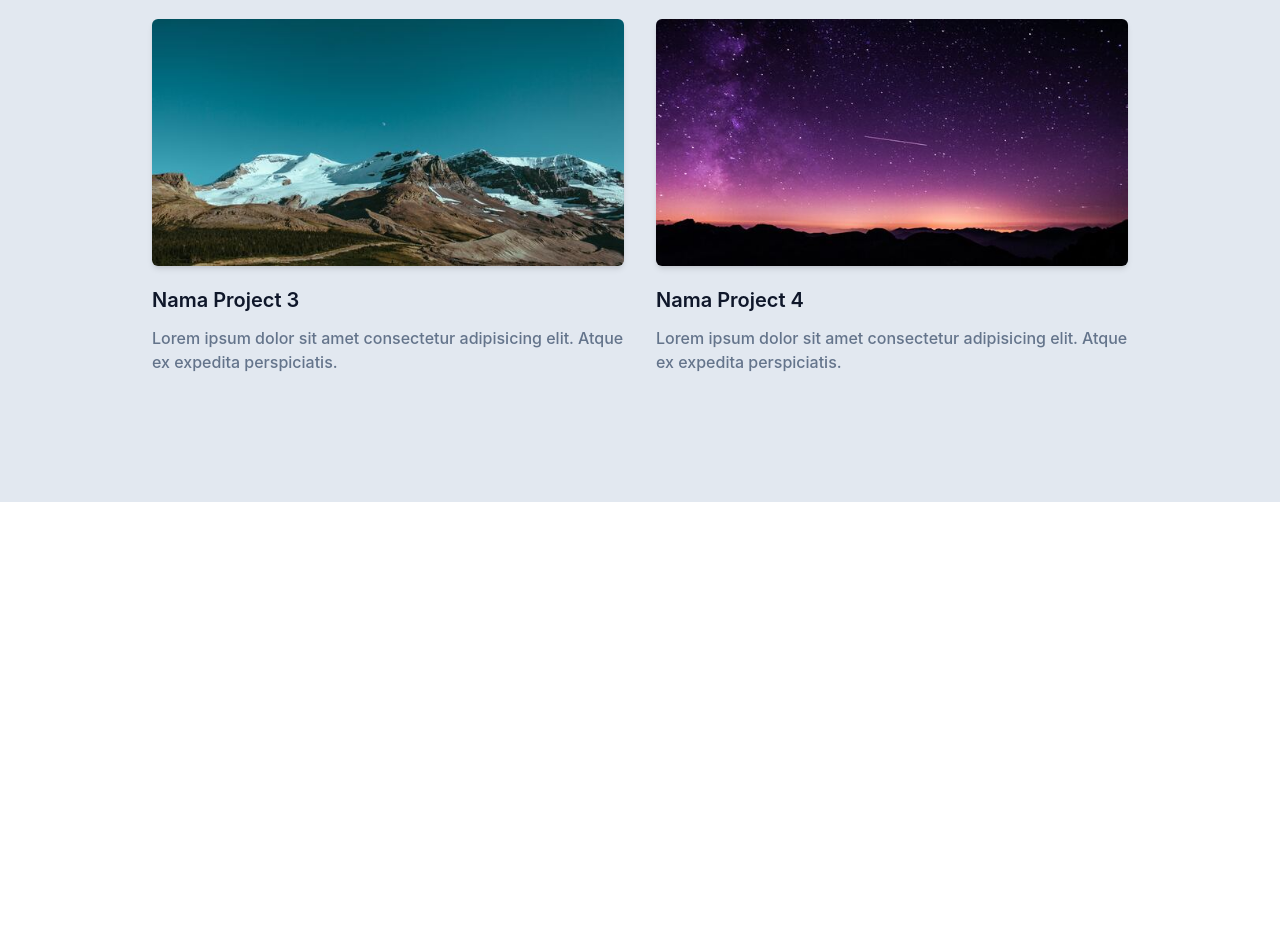
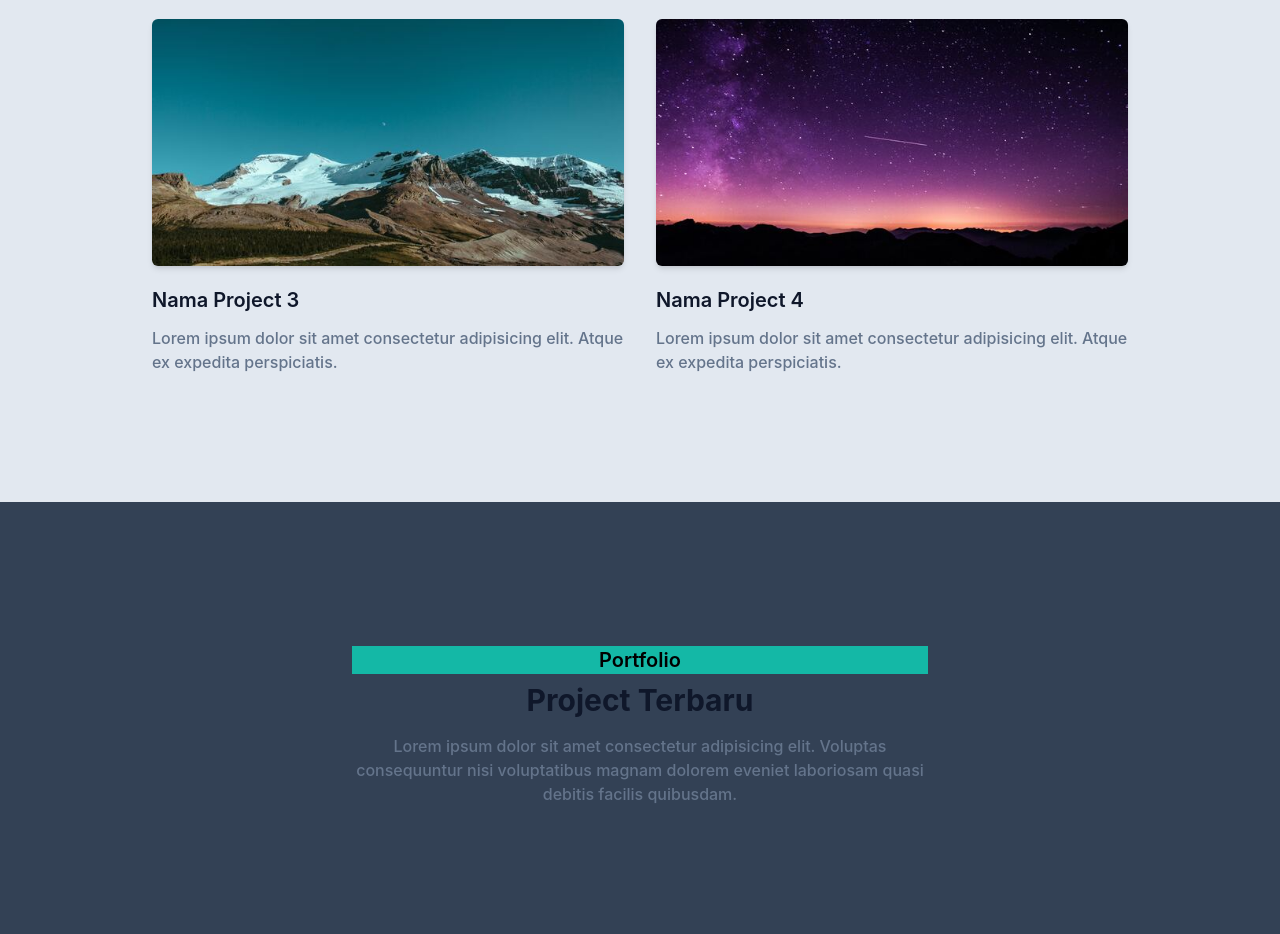
Before and after one commit to MUsmanAliWafa/tailwindcss-portfolio, a website: page index.html in a window 1280 px wide. Shown: the part 2066-3000 px from the top of the page. Before the commit the page ends 2568 px from the top, so only its background shows below. Drawn offline with nearby package versions, Linux system fonts and the light colour scheme; files that its build step writes are made by us from their sources.

Commit message:
delete output

```diff
--- a/index.html
+++ b/index.html
@@ -4,7 +4,7 @@
     <meta charset="UTF-8" />
     <meta name="viewport" content="width=device-width, initial-scale=1.0" />
     <title>portfolio tailwind css</title>
-    <link href="dist/output.css" rel="stylesheet" />
+    <link href="dist/css/output.css" rel="stylesheet" />
   </head>
   <body>
 
@@ -165,6 +165,18 @@
     <!-- Portfolio end -->
 
     <!-- client start -->
+    <section id="client" class="pt-36 pb-16 bg-slate-700">
+      <div class="container">
+        <div class="w-full px-4">
+          <div class="max-w-xl mx-auto text-center mb-16">
+            <h4 class="font-semibold text-xl bg-primary mb-2">Portfolio</h4>
+            <h2 class="font-bold text-dark text-3xl mb-4">Project Terbaru</h2>
+            <p class="font-medium text-md text-secondary">Lorem ipsum dolor sit amet consectetur adipisicing elit. Voluptas consequuntur nisi voluptatibus magnam dolorem eveniet laboriosam quasi debitis facilis quibusdam.</p>
+          </div>
+        </div>
+
+      </div>
+    </section>
     <!-- client end -->
 
     <script src="dist/js/script.js"></script>
--- a/package.json
+++ b/package.json
@@ -4,7 +4,8 @@
   "description": "",
   "main": "index.js",
   "scripts": {
-    "dev": "npx tailwindcss -i ./src/css/input.css -o ./dist/output.css --watch"
+    "dev": "npx tailwindcss -i ./src/css/input.css -o ./dist/css/output.css --watch",
+    "build": "npx tailwindcss -i ./src/css/input.css -o ./dist/css/output.css --minify"
   },
   "keywords": [],
   "author": "",
```
Also changed, not shown: dist/output.css (deleted).
